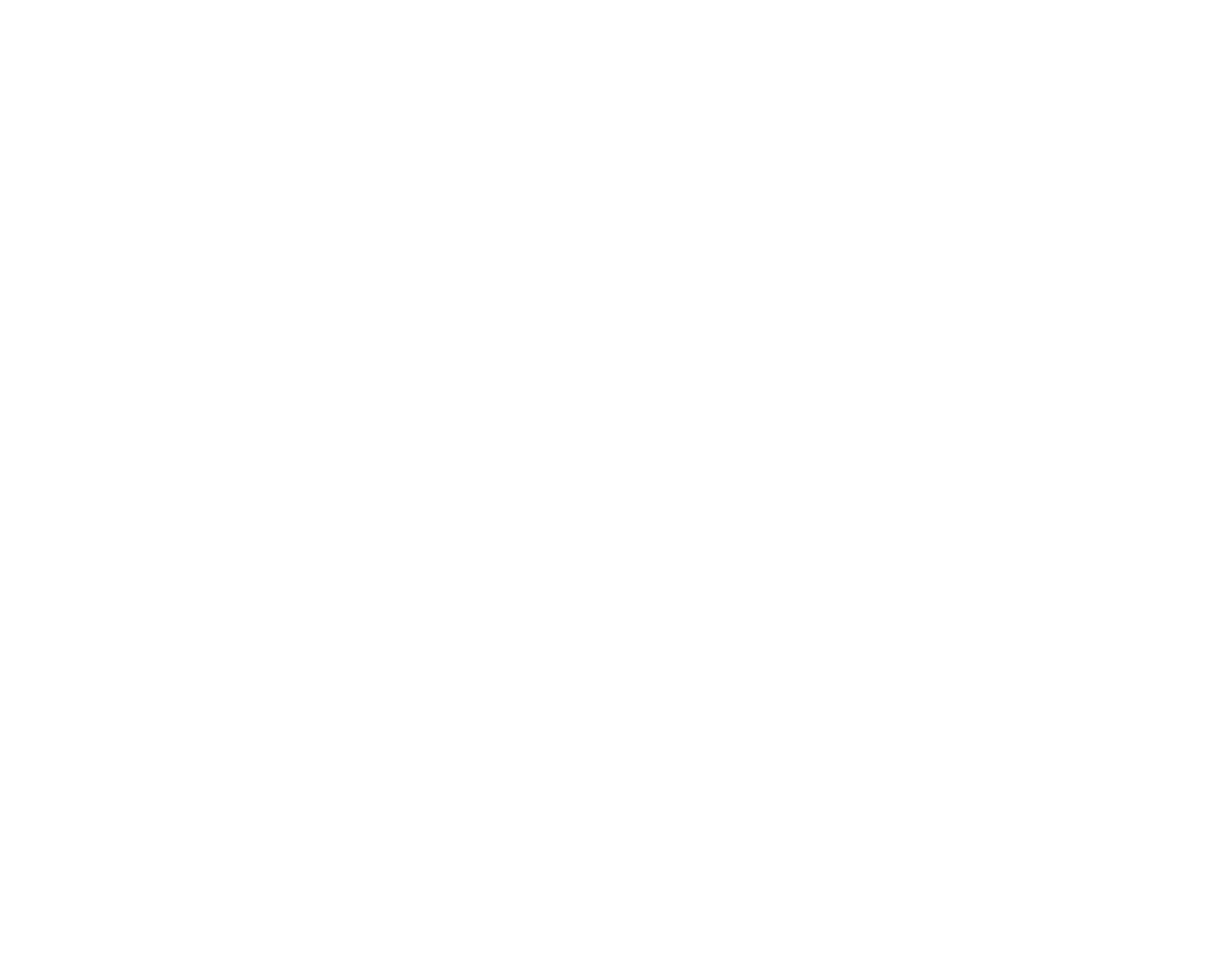
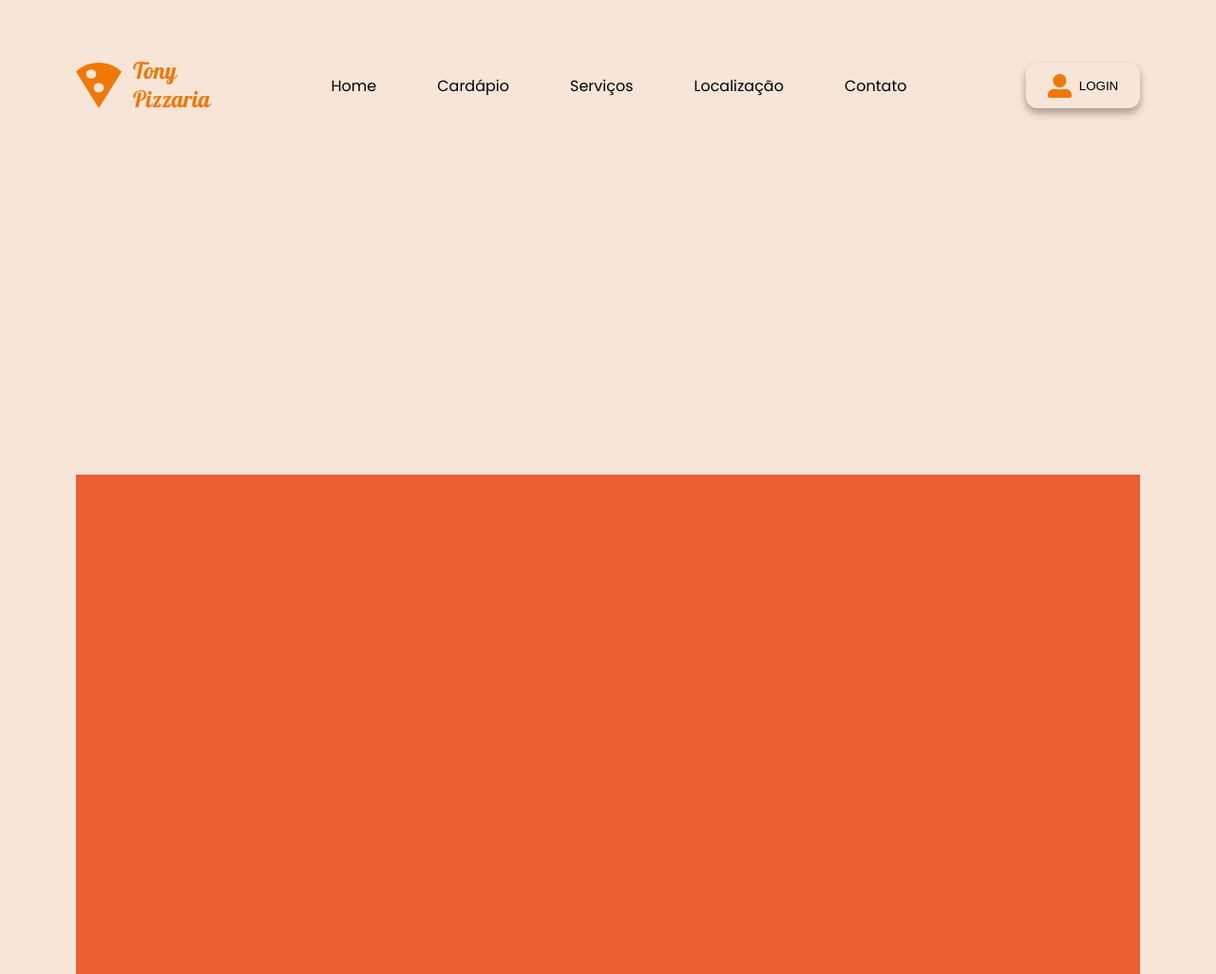
Before and after one commit to marcelo23vds/lima_tony-pizzaria, a plain HTML site: page index.html in a window 1280 px wide. Shown: the whole page at 95% size. Before the commit the page ends 800 px from the top, so only its background shows below. Drawn offline with Linux system fonts and the light colour scheme.

Commit message:
design do header pronto

```diff
--- a/index.html
+++ b/index.html
@@ -4,10 +4,38 @@
     <meta charset="UTF-8">
     <meta http-equiv="X-UA-Compatible" content="IE=edge">
     <meta name="viewport" content="width=device-width, initial-scale=1.0">
+    <link rel="preconnect" href="https://fonts.googleapis.com">
+    <link rel="preconnect" href="https://fonts.gstatic.com" crossorigin>
+    <link href="https://fonts.googleapis.com/css2?family=Poppins:ital,wght@0,100;0,200;0,300;0,400;0,500;0,600;0,700;0,800;0,900;1,100;1,200;1,300;1,400;1,500;1,600;1,700;1,800;1,900&display=swap" rel="stylesheet">
     <link rel="stylesheet" href="style.css">
     <title>Tony Pizzaria</title>
 </head>
 <body>
-
+    <header>
+        <img src="./img/logo.svg" alt="logo tony pizzaria">
+        <ul>
+            <li>
+                <a href="#">Home</a>
+            </li>
+            <li>
+                <a href="#">Cardápio</a>
+            </li>
+            <li>
+                <a href="#">Serviços</a>
+            </li>
+            <li>
+                <a href="#">Localização</a>
+            </li>
+            <li>
+                <a href="#">Contato</a>
+            </li>
+        </ul>
+        <button type="button" class="login">
+            <img src="./img/icon-usuario.svg" alt="icone usuario">
+            <span>LOGIN</span>
+        </button>
+    </header>
+    <main></main>
+    <footer></footer>
 </body>
 </html>
--- a/style.css
+++ b/style.css
@@ -1,3 +1,8 @@
+:root {
+    --primary-color: #F07807;
+    --secundary-color: #F7E5D8;
+}
+
 * {
     padding: 0;
     margin: 0;
@@ -12,3 +17,59 @@ a {
 ul, ol, li {
     list-style: none;
 }
+
+body {
+    padding: 0 80px;
+    font-family: "Poppins", sans-serif;
+    background-color: var(--secundary-color);
+}
+
+header {
+    position: fixed;
+    height: 60px;
+    width: calc(100% - 160px);
+    top: 60px;
+    display: flex;
+    justify-content: space-between;
+    align-items: center;
+}
+
+header ul {
+    display: flex;
+    justify-content: space-between;
+    align-items: center;
+    gap: 48px;
+    font-size: 1rem;
+}
+
+header li {
+    padding: 4px 8px;
+    transition: 0.5s;
+}
+
+header li:hover {
+    background-color: var(--secundary-color);
+    box-shadow: 0 5px 8px #0005;
+}
+
+.login {
+    height: 48px;
+    width: 120px;
+    border-radius: 12px;
+    border: none;
+    background-color: var(--secundary-color);
+    box-shadow: 0 5px 8px #0005;
+    display: flex;
+    align-items: center;
+    justify-content: center;
+    gap: 8px;
+}
+
+main {
+    height: 500px;
+}
+
+footer {
+    background-color: rgb(235, 93, 50);
+    height: 526px;
+}
```
Also changed, not shown: img/icon-pizza.svg (added), img/icon-usuario.svg (added), img/logo.svg (added), 1 other file.
